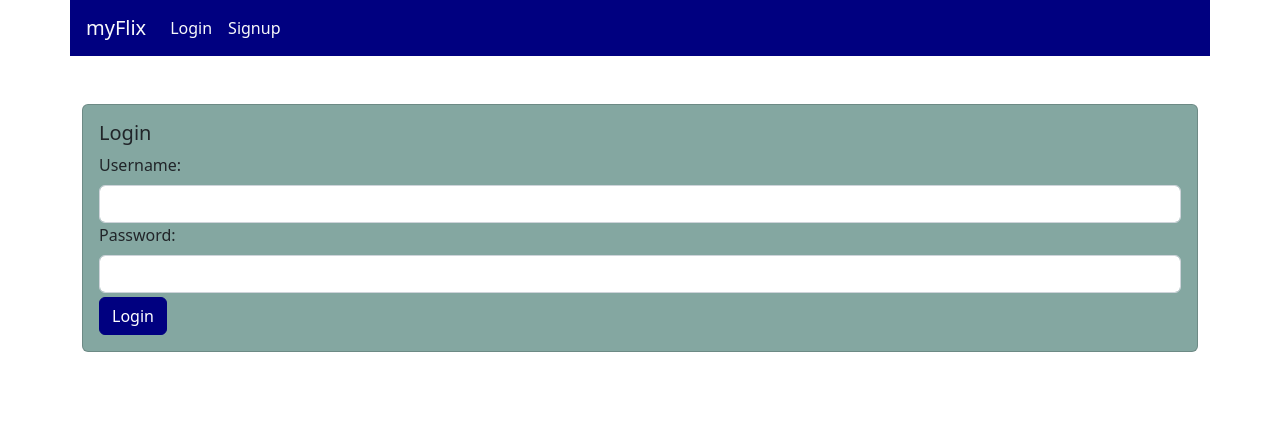
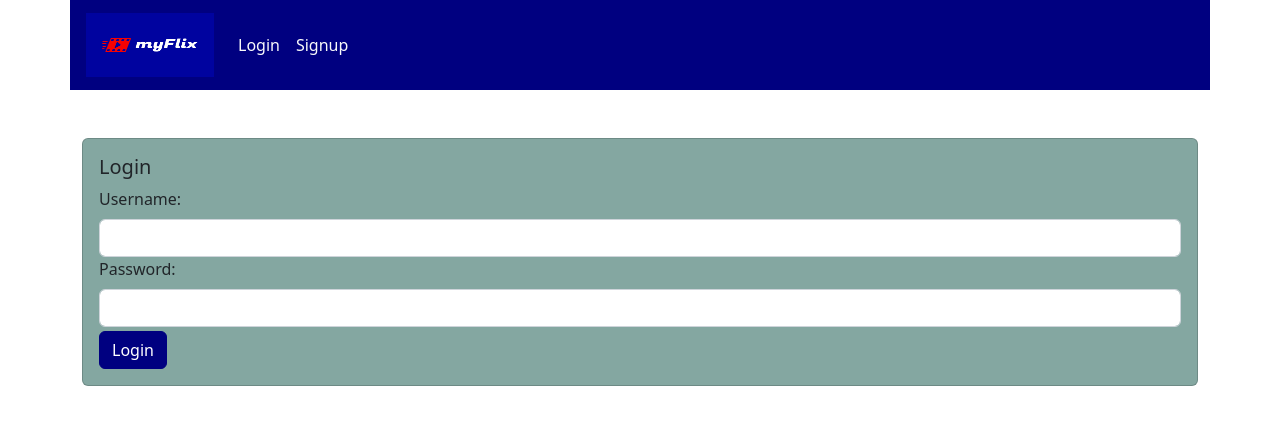
Before and after one commit to ddecicco330web/myFlix-client, a React (Vite) app: page /login in a window 1280 px wide. Shown: the top 424 px of the page. Built offline with nearby package versions, Linux system fonts and the light colour scheme.

Commit message:
Add logo

```diff
--- a/src/components/navigation-bar/navigation-bar.jsx
+++ b/src/components/navigation-bar/navigation-bar.jsx
@@ -1,13 +1,10 @@
-import { Navbar, Nav, Container } from 'react-bootstrap';
+import { Navbar, Nav, Container, Image } from 'react-bootstrap';
 import { Link } from 'react-router-dom';
 import { useSelector, useDispatch } from 'react-redux';
 import { setUser, setToken } from '../../redux/reducers/user';
 
-//import { Col } from 'react-bootstrap';
-
 export const NavigationBar = () => {
   const user = useSelector((state) => state.user.user);
-  const token = useSelector((state) => state.user.token);
 
   const dispatch = useDispatch();
 
@@ -15,8 +12,13 @@ export const NavigationBar = () => {
     <Navbar variant="dark" bg="primary" expand="lg">
       <Container>
         <Navbar.Brand className="text-light ms-1" as={Link} to="/">
-          myFlix
+          <Image
+            src={require('../../imgs/myflix-logo.png')}
+            width={128}
+            height={64}
+          />
         </Navbar.Brand>
+
         <Navbar.Toggle aria-controls="basic-navbar-nav" />
         <Navbar.Collapse id="basic-navbar-nav">
           <Nav className="me-auto">
```
Also changed, not shown: src/imgs/myflix-logo.png (added).
